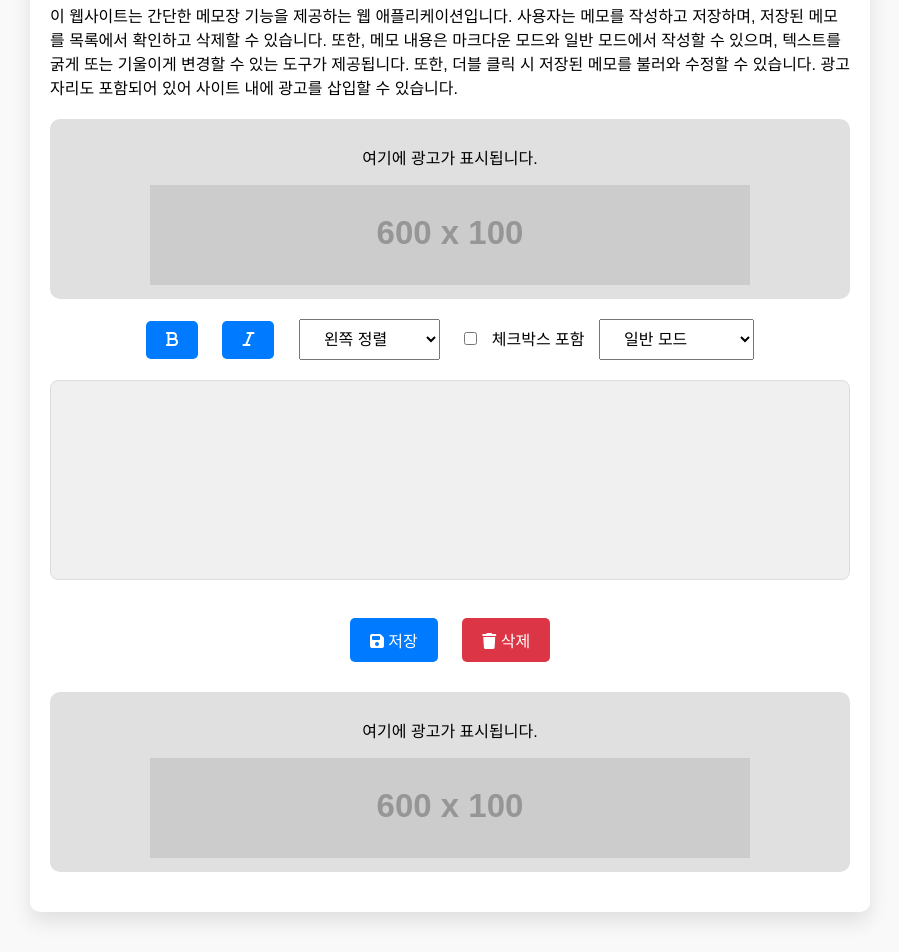
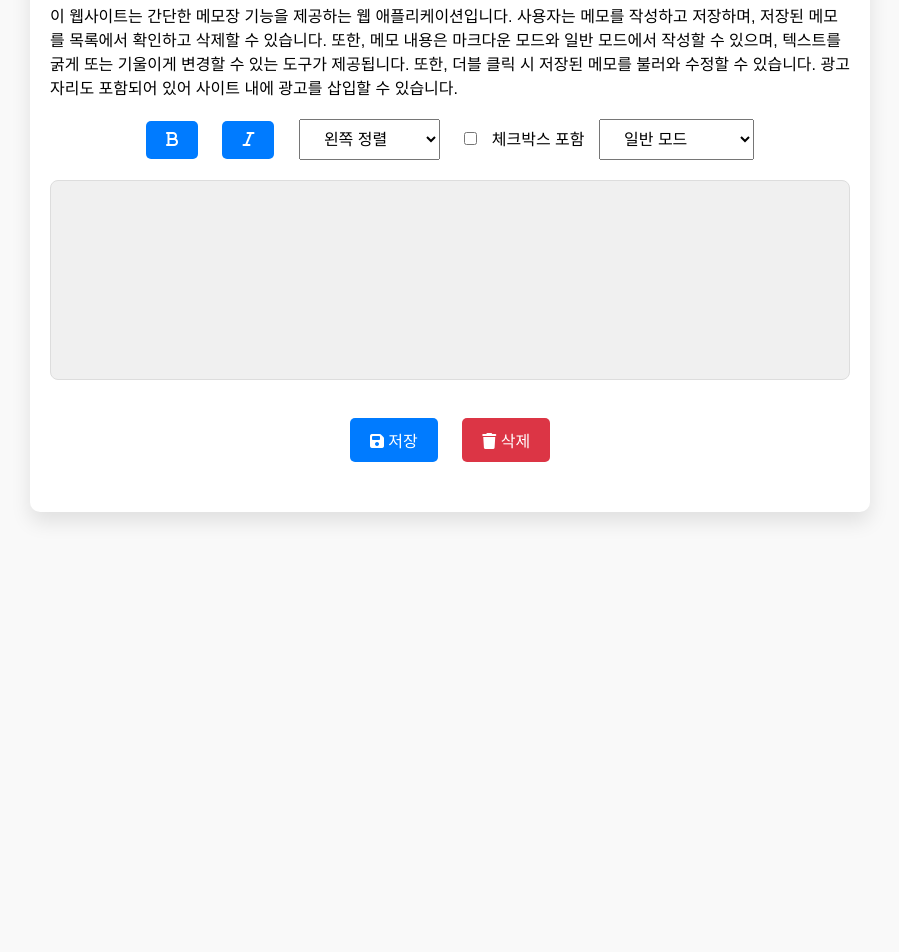
Before and after one commit to Jonghyeok010/moosjnd, a plain HTML site: page index.html in a window 1280 px wide. Shown: the part 172-1124 px from the top of the page, without its empty margins (190-1089 px from the left). After the commit the page ends 800 px from the top, so only its background shows below. Drawn offline with Linux system fonts and the light colour scheme; placeholder pictures from the web are drawn by us.

Commit message:
Update index.html

```diff
--- a/index.html
+++ b/index.html
@@ -15,7 +15,6 @@
         button:hover { background-color: #0056b3; transform: scale(1.05); }
         .toolbar { margin: 20px 0; text-align: center; }
         .toolbar button, .toolbar select { margin: 0 10px; padding: 10px 20px; font-size: 16px; }
-        .ad-container { margin: 20px 0; padding: 10px; border-radius: 10px; background-color: #e0e0e0; text-align: center; }
         .memo-list { margin-top: 30px; }
         .memo-item { background: #fff; padding: 15px; margin: 10px 0; border-left: 6px solid #007bff; border-radius: 8px; box-shadow: 0 2px 5px rgba(0,0,0,0.1); display: flex; justify-content: space-between; align-items: center; font-size: 18px; }
         .memo-item button { background-color: #dc3545; padding: 6px 12px; border-radius: 5px; color: white; cursor: pointer; font-size: 14px; border: none; }
@@ -33,12 +32,6 @@
         <!-- 설명 -->
         <p>이 웹사이트는 간단한 메모장 기능을 제공하는 웹 애플리케이션입니다. 사용자는 메모를 작성하고 저장하며, 저장된 메모를 목록에서 확인하고 삭제할 수 있습니다. 또한, 메모 내용은 마크다운 모드와 일반 모드에서 작성할 수 있으며, 텍스트를 굵게 또는 기울이게 변경할 수 있는 도구가 제공됩니다. 또한, 더블 클릭 시 저장된 메모를 불러와 수정할 수 있습니다. 광고 자리도 포함되어 있어 사이트 내에 광고를 삽입할 수 있습니다.</p>
 
-        <!-- 광고 자리 -->
-        <div class="ad-container">
-            <p>여기에 광고가 표시됩니다.</p>
-            <!-- 광고 배너 예시 (이미지 삽입) -->
-            <img src="https://via.placeholder.com/600x100?text=%EC%9E%90%EB%A6%AC+%EC%9E%90%EB%A6%AC%EC%9D%B8" alt="광고 배너">
-        </div>
 
         <div class="toolbar">
             <button onclick="formatText('bold')"><i class="fas fa-bold"></i></button>
@@ -65,14 +58,6 @@
 
         <!-- 저장된 메모 목록 -->
         <div class="memo-list" id="memoList"></div>
-
-        <!-- 광고 자리 -->
-        <div class="ad-container">
-            <p>여기에 광고가 표시됩니다.</p>
-            <!-- 광고 배너 예시 (이미지 삽입) -->
-            <img src="https://via.placeholder.com/600x100?text=%EC%9E%90%EB%A6%AC+%EC%9E%90%EB%A6%AC%EC%9D%B8" alt="광고 배너">
-        </div>
-    </div>
 
     <script>
         let mode = "normal"; // 기본 모드는 일반
```
